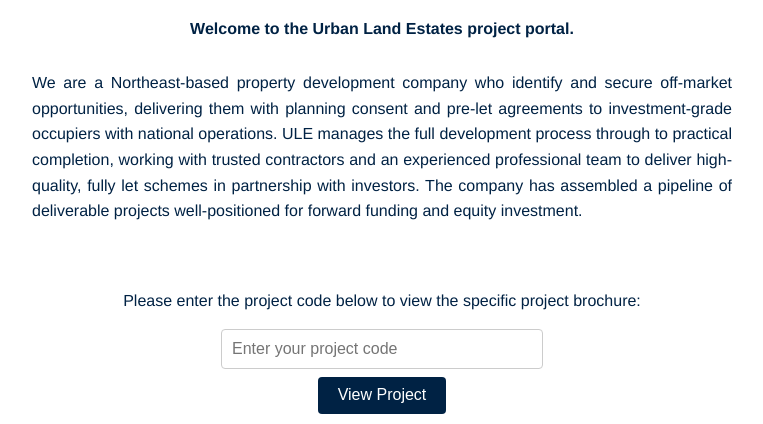
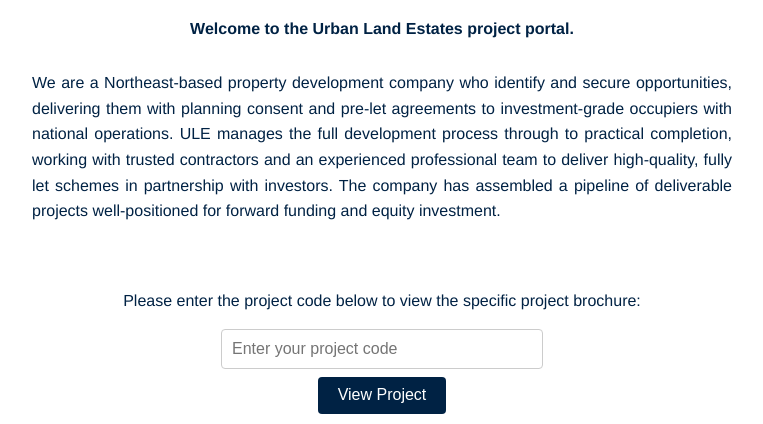
Before and after one commit to urbanlanduk/urbanland.uk, a plain HTML site: page index.html in a window 1280 px wide. Shown: the part 376-800 px from the top of the page, without its empty margins (258-1021 px from the left). Drawn offline with Linux system fonts and the light colour scheme.

Commit message:
Update index.html

```diff
--- a/index.html
+++ b/index.html
@@ -93,7 +93,7 @@ body {
     <p><strong>Welcome to the Urban Land Estates project portal.</strong></p>
      </div>
      <div class="section">
-    <p>We are a Northeast-based property development company who identify and secure off-market opportunities, delivering them with planning consent and pre-let agreements to investment-grade occupiers with national operations. ULE manages the full development process through to practical completion, working with trusted contractors and an experienced professional team to deliver high-quality, fully let schemes in partnership with investors. The company has assembled a pipeline of deliverable projects well-positioned for forward funding and equity investment.</p>
+    <p>We are a Northeast-based property development company who identify and secure opportunities, delivering them with planning consent and pre-let agreements to investment-grade occupiers with national operations. ULE manages the full development process through to practical completion, working with trusted contractors and an experienced professional team to deliver high-quality, fully let schemes in partnership with investors. The company has assembled a pipeline of deliverable projects well-positioned for forward funding and equity investment.</p>
   </div>
 
   <!-- INPUT BOX FOR PROJECT CODE -->
```
